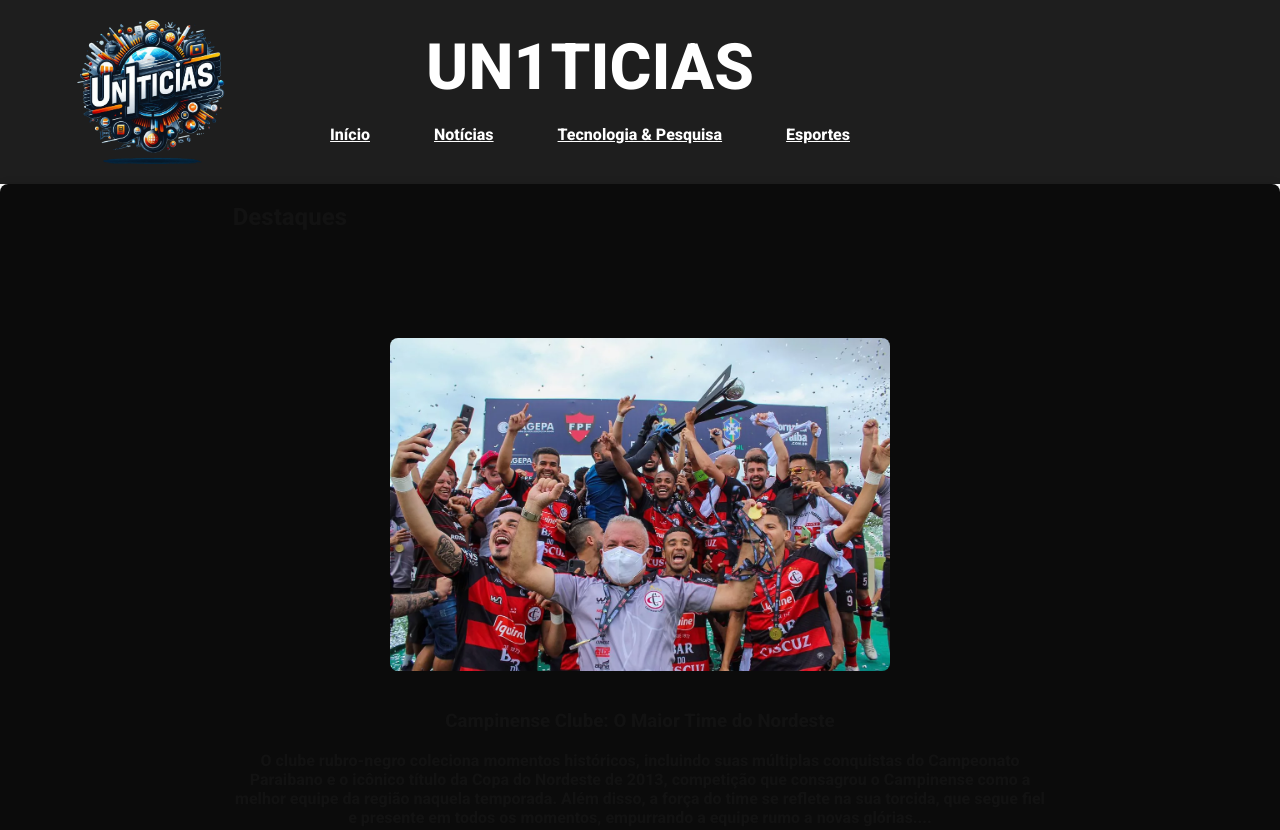
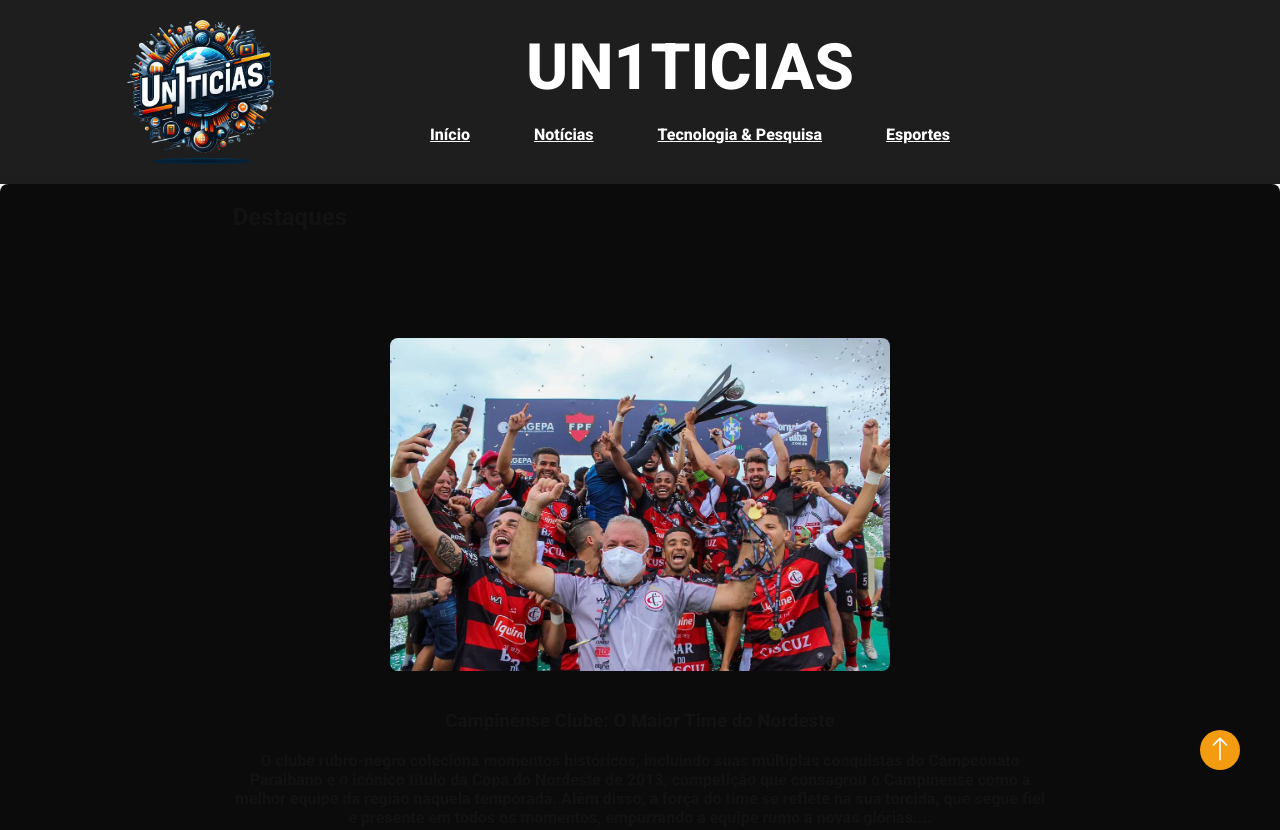
Before and after one commit to Yan-Rafael/1-St-HTMLPROJECT, a plain HTML site: page index.html in a window 1280 px wide. Shown: the top 830 px of the page. Drawn offline with nearby package versions, Linux system fonts and the light colour scheme.

Commit message:
redirecionamento para o topo

```diff
--- a/index.html
+++ b/index.html
@@ -10,9 +10,7 @@
 <body>
     <header>
         <img src="./imagens/imagem logo projeto HTML.PNG" alt="Logo UN1TICIAS" class="logo">
-
-
-        <nav>
+        <nav id="cabecalho">
             <h1>UN1TICIAS</h1>
             <ul>
                 <li><a href="index.html">Início</a></li>
@@ -51,7 +49,7 @@
             </article>
             </div>
             <div class="conteiner_lateral">
-
+                <a href="#cabecalho" class="btn-topo"><i class="bi bi-arrow-up"></i></a>
             </div>
 
         </section>
--- a/style.css
+++ b/style.css
@@ -36,7 +36,6 @@ header {
     align-items: center;
 
 }
-
 header img {
     display: flex;
     width: 150px;
@@ -54,7 +53,7 @@ nav {
     align-items: center;
     text-align: center;
     flex-direction: column;
-    margin-right: 400px;
+    margin-right: 300px;
 
 }
 nav ul a{
@@ -88,8 +87,6 @@ nav ul a:hover {
     border-radius: 8px;
     box-shadow: 0px 0px 10px rgba(0, 0, 0, 0.1);
 }
-
-
 .destaques article {
     margin-top: 10px;
     text-align: center;
@@ -105,8 +102,21 @@ nav ul a:hover {
 }
 .conteiner_lateral{
     width: 20%;
-
-    display: flex;
+}
+.btn-topo {
+    position: fixed;
+    bottom: 30px;
+    right: 40px;
+    width: 40px;
+    height: 40px;
+    background-color: #f39c12;
+    color: white;
+    border-radius: 50%;
+    font-size: 26px;
+    line-height: 40px;
+    text-align: center;
+    z-index: 999;
+    text-decoration: none;
 }
 img {
     width: 80%;
```
Also changed, not shown: artigos/esportes.html (+2 -4 lines), artigos/noticias.html (+2 -2 lines), artigos/tecnologia.html (+2 -2 lines).
